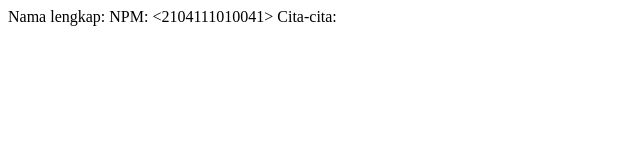
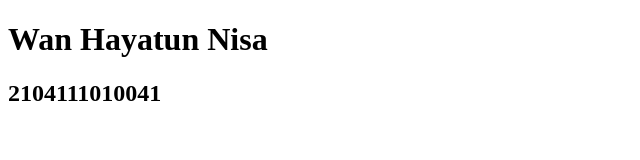
Before and after one commit to nabilasafirahammdani/TIK204-2023-3-SaleMe, a plain HTML site: page index-2104111010041.html in a window 1280 px wide. Shown: the whole page, without its empty margins (0-640 px from the left). Drawn offline with Linux system fonts and the light colour scheme.

Commit message:
Update index-2104111010041.html

```diff
--- a/index-2104111010041.html
+++ b/index-2104111010041.html
@@ -1,3 +1,17 @@
-Nama lengkap: <Wan Hayatun Nisa>
+<!-- Nama lengkap: <Wan Hayatun Nisa>
 NPM: <2104111010041>
-Cita-cita: <Sukses>
+Cita-cita: <Sukses> -->
+
+<!DOCTYPE html>
+<html lang="en">
+<head>
+    <meta charset="UTF-8">
+    <meta http-equiv="X-UA-Compatible" content="IE=edge">
+    <meta name="viewport" content="width=device-width, initial-scale=1.0">
+    <title>Document</title>
+</head>
+<body>
+    <h1>Wan Hayatun Nisa</h1>
+    <h2>2104111010041</h2>
+</body>
+</html>
```
